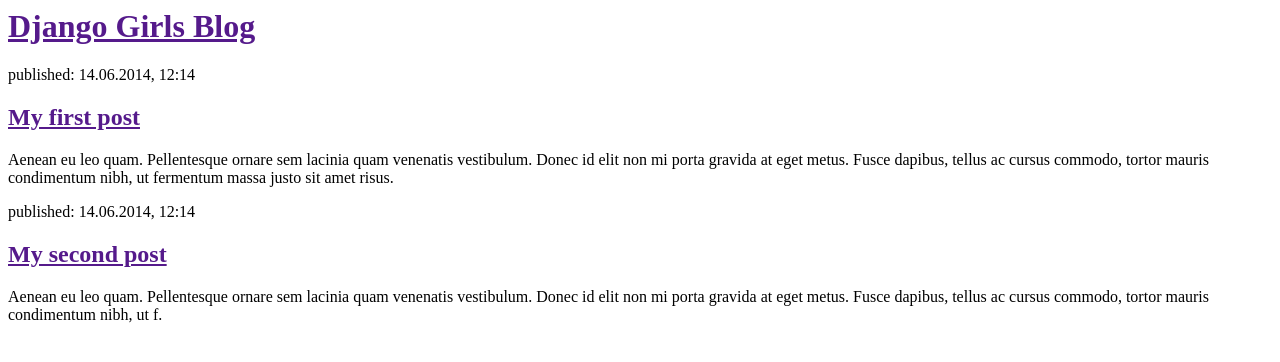
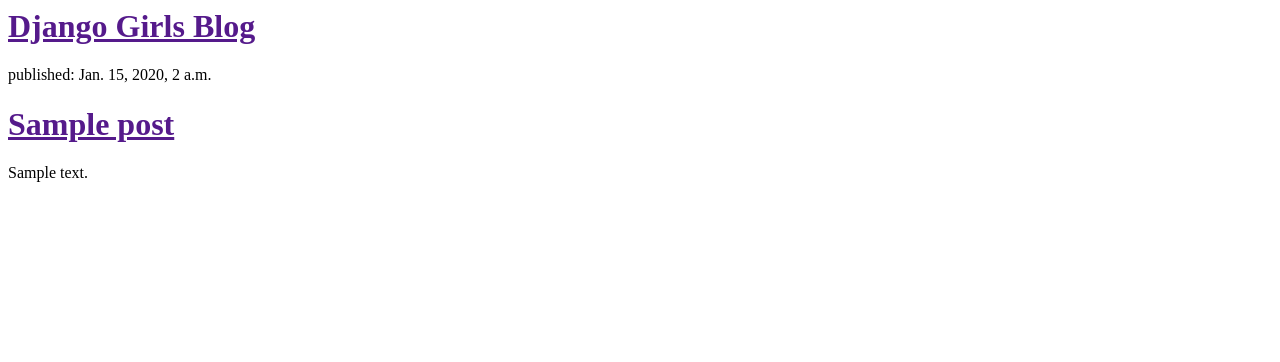
Before and after one commit to ayanakanishi/my-first-blog, a Django app: template blog/templates/blog/post_list.html in a window 1280 px wide. Shown: the top 362 px of the page. Run offline with Django 3.2, Linux system fonts and the light colour scheme; the template is opened without the code that fills it: values that come from a table or form of the project are taken from there, others are empty; tables that the repository leaves empty hold one stand-in row (values such as "Sample post").

Commit message:
Modified templates to display posts from database.

```diff
--- a/blog/templates/blog/post_list.html
+++ b/blog/templates/blog/post_list.html
@@ -6,17 +6,12 @@
         <div>
             <h1><a href="">Django Girls Blog</a></h1>
         </div>
-
+{% for post in posts %}
         <div>
-            <p>published: 14.06.2014, 12:14</p>
-            <h2><a href="">My first post</a></h2>
-            <p>Aenean eu leo quam. Pellentesque ornare sem lacinia quam venenatis vestibulum. Donec id elit non mi porta gravida at eget metus. Fusce dapibus, tellus ac cursus commodo, tortor mauris condimentum nibh, ut fermentum massa justo sit amet risus.</p>
+            <p>published: {{ post.published_date }}</p>
+            <h1><a href="">{{ post.title }}</a></h1>
+            <p>{{ post.text|linebreaksbr }}</p>
         </div>
-
-        <div>
-            <p>published: 14.06.2014, 12:14</p>
-            <h2><a href="">My second post</a></h2>
-            <p>Aenean eu leo quam. Pellentesque ornare sem lacinia quam venenatis vestibulum. Donec id elit non mi porta gravida at eget metus. Fusce dapibus, tellus ac cursus commodo, tortor mauris condimentum nibh, ut f.</p>
-        </div>
+{% endfor %}
     </body>
 </html>
--- /dev/null
+++ b/blog/urls.py
@@ -0,0 +1,10 @@
+# import Django's function url and all of our views from the blog app.
+from django.conf.urls import url
+from . import views
+
+# assign a view called post_list to the ^$ URL.
+# regex will match ^ (beginning) followed by $ (end), only empty strings
+# if someone enters the website, go to views.post_list
+urlpatterns = [
+	url(r'^$', views.post_list, name = 'post_list'),
+]
--- a/mysite/urls.py
+++ b/mysite/urls.py
@@ -13,9 +13,10 @@
     1. Import the include() function: from django.conf.urls import url, include
     2. Add a URL to urlpatterns:  url(r'^blog/', include('blog.urls'))
 """
-from django.conf.urls import url
+from django.conf.urls import include, url
 from django.contrib import admin
-
+# for every URL that starts with admin/, django will find a corresponding view
 urlpatterns = [
     url(r'^admin/', admin.site.urls),
+    url(r'', include('blog.urls')),
 ]
```
Also changed, not shown: blog/views.py (+10 -0 lines).
